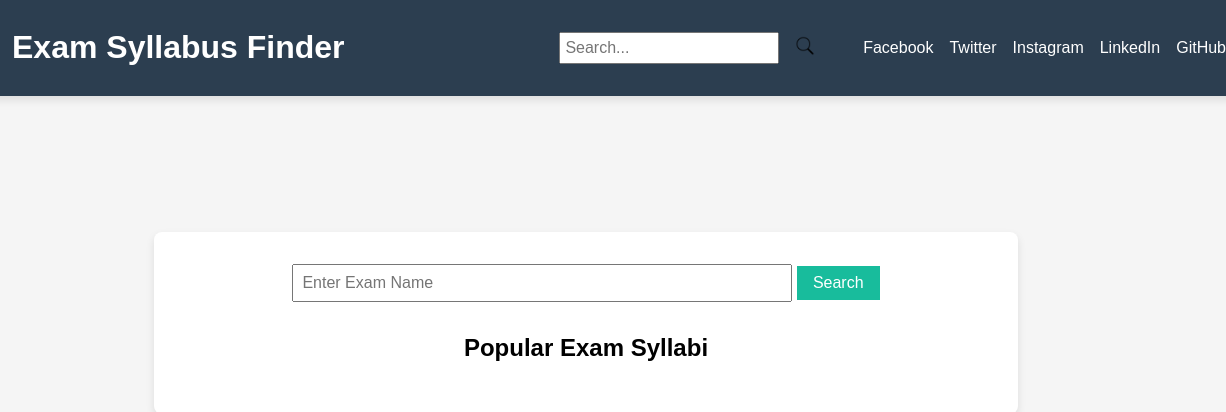
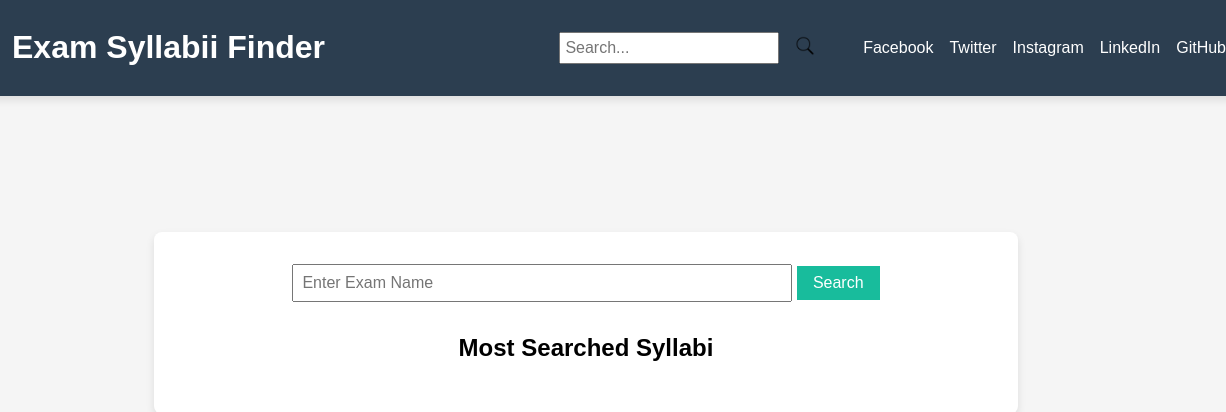
Before and after one commit to AstroAadi/exam-syllabi-finder, a plain HTML site: page index.html in a window 1280 px wide. Shown: the top 412 px of the page, 54-1280 px from the left. Drawn offline with Linux system fonts and the light colour scheme; no server answers.

Commit message:
Update index.html

```diff
--- a/index.html
+++ b/index.html
@@ -3,7 +3,7 @@
 <head>
     <meta charset="UTF-8">
     <meta name="viewport" content="width=device-width, initial-scale=1.0">
-    <title>Exam Syllabus Finder</title>
+    <title>Exam Syllabi Finder</title>
     <link rel="stylesheet" href="styles.css">
 </head>
 <body>
@@ -12,7 +12,7 @@
         <div class="logo">
             <img src="OPSLogo.jpg" alt="Logo">
         </div>
-        <h1>Exam Syllabus Finder</h1>
+        <h1>Exam Syllabii Finder</h1>
     </div>
     <div class="header-right">
         <input type="text" id="headerExamInput" placeholder="Search...">
@@ -34,7 +34,7 @@
     </section>
 
     <section id="results-section">
-        <h2>Popular Exam Syllabi</h2>
+        <h2>Most Searched Syllabi</h2>
         <ul id="examList">
             <!-- List of popular exams will be inserted here -->
         </ul>
```
